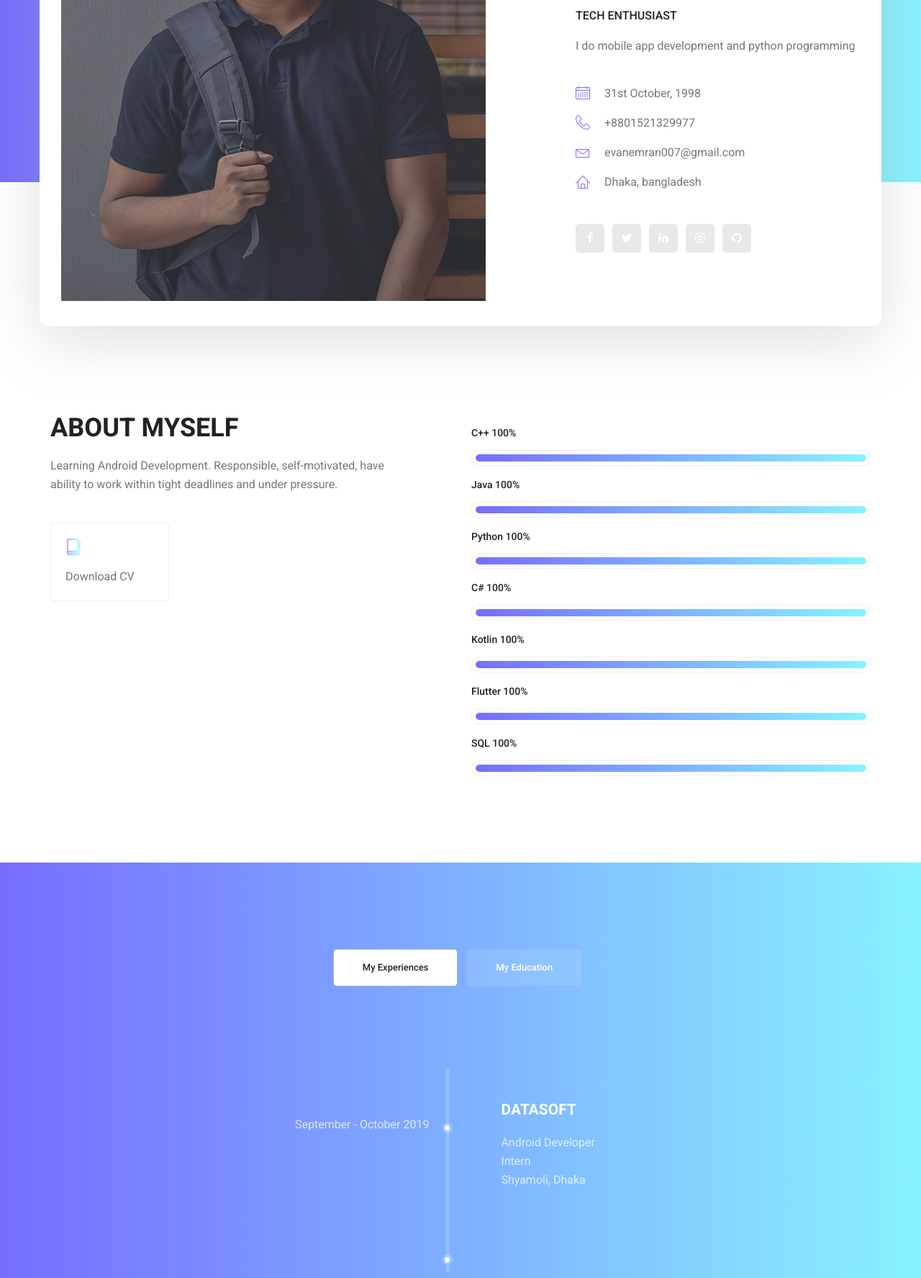
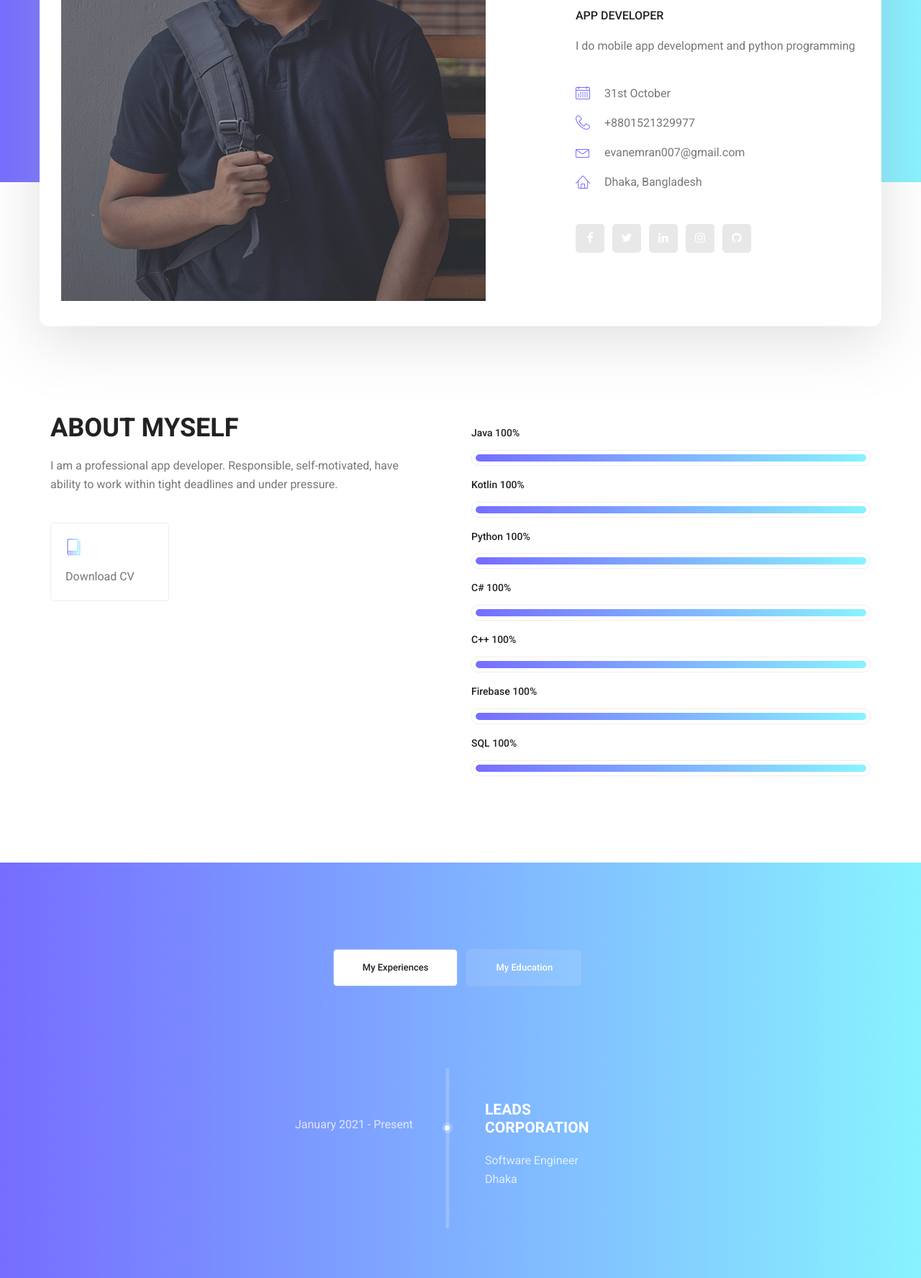
Before and after one commit to evanemran/evanemran.github.io, a plain HTML site: page index.html in a window 1280 px wide. Shown: the part 507-2282 px from the top of the page at 72% size. Drawn offline with Linux system fonts and the light colour scheme.

Commit message:
updated bio

```diff
--- a/index.html
+++ b/index.html
@@ -41,13 +41,13 @@
 								<div class="personal_text">
 									<h6>Hello Everyone, i am</h6>
 									<h3>Emran khandaker Evan</h3>
-									<h4>Tech Enthusiast</h4>
+									<h4>App Developer</h4>
 									<p>I do mobile app development and python programming</p>
 									<ul class="list basic_info">
-										<li><a href="#"><i class="lnr lnr-calendar-full"></i> 31st October, 1998</a></li>
+										<li><a href="#"><i class="lnr lnr-calendar-full"></i> 31st October</a></li>
 										<li><a href="#"><i class="lnr lnr-phone-handset"></i> +8801521329977</a></li>
 										<li><a href="#"><i class="lnr lnr-envelope"></i> evanemran007@gmail.com</a></li>
-										<li><a href="#"><i class="lnr lnr-home"></i> Dhaka, bangladesh</a></li>
+										<li><a href="#"><i class="lnr lnr-home"></i> Dhaka, Bangladesh</a></li>
 									</ul>
 									<ul class="list personal_social">
 										<li><a href="https://www.facebook.com/emranevan"><i class="fa fa-facebook"></i></a></li>
@@ -72,7 +72,7 @@
         			<div class="col-lg-6">
         				<div class="welcome_text">
         					<h4>About Myself</h4>
-        					<p>Learning Android Development. Responsible, self-motivated, have ability to work within tight deadlines and under pressure.</p>
+        					<p>I am a professional app developer. Responsible, self-motivated, have ability to work within tight deadlines and under pressure.</p>
         					<div class="row">
         						<div class="col-md-4">
                                     <a href="#">
@@ -90,7 +90,7 @@
         				<div class="tools_expert">
         					<div class="skill_main">
 								<div class="skill_item">
-									<h4>C++ <span class="counter">100</span>%</h4>
+									<h4>Java <span class="counter">100</span>%</h4>
 									<div class="progress_br">
 										<div class="progress">
 											<div class="progress-bar" role="progressbar" aria-valuenow="100" aria-valuemin="0" aria-valuemax="100"></div>
@@ -98,7 +98,7 @@
 									</div>
 								</div>
 								<div class="skill_item">
-									<h4>Java <span class="counter">100</span>%</h4>
+									<h4>Kotlin <span class="counter">100</span>%</h4>
 									<div class="progress_br">
 										<div class="progress">
 											<div class="progress-bar" role="progressbar" aria-valuenow="100" aria-valuemin="0" aria-valuemax="100"></div>
@@ -122,7 +122,7 @@
 									</div>
 								</div>
 								<div class="skill_item">
-									<h4>Kotlin <span class="counter">100</span>%</h4>
+									<h4>C++ <span class="counter">100</span>%</h4>
 									<div class="progress_br">
 										<div class="progress">
 											<div class="progress-bar" role="progressbar" aria-valuenow="100" aria-valuemin="0" aria-valuemax="100"></div>
@@ -130,7 +130,7 @@
 									</div>
 								</div>
 								<div class="skill_item">
-									<h4>Flutter <span class="counter">100</span>%</h4>
+									<h4>Firebase <span class="counter">100</span>%</h4>
 									<div class="progress_br">
 										<div class="progress">
 											<div class="progress-bar" role="progressbar" aria-valuenow="100" aria-valuemin="0" aria-valuemax="100"></div>
@@ -172,18 +172,18 @@
 									<span></span>
 									<div class="media">
 										<div class="d-flex">
-											<p>September - October 2019</p>
+											<p>January 2021 - Present</p>
 										</div>
 										<div class="media-body">
-											<h4>Datasoft</h4>
-											<p>Android Developer Intern <br />Shyamoli, Dhaka</p>
+											<h4>LEADS Corporation</h4>
+											<p>Software Engineer<br />Dhaka</p>
 										</div>
 									</div>
 								</li>
-								<li>
+								<!-- <li>
 									<span></span>
 
-								</li>
+								</li> -->
 							</ul>
 						</div>
 						<div class="tab-pane fade" id="profile" role="tabpanel" aria-labelledby="profile-tab">
@@ -192,7 +192,7 @@
 									<span></span>
 									<div class="media">
 										<div class="d-flex">
-											<p>October 2016 to present</p>
+											<p>Oct 2016 to Nov 2020</p>
 										</div>
 										<div class="media-body">
 											<h4>University of Asia Pacific</h4>
@@ -200,8 +200,8 @@
 										</div>
 									</div>
 								</li>
-								<li>
-								</li>
+								<!-- <li>
+								</li> -->
 							</ul>
 						</div>
 					</div>
```
